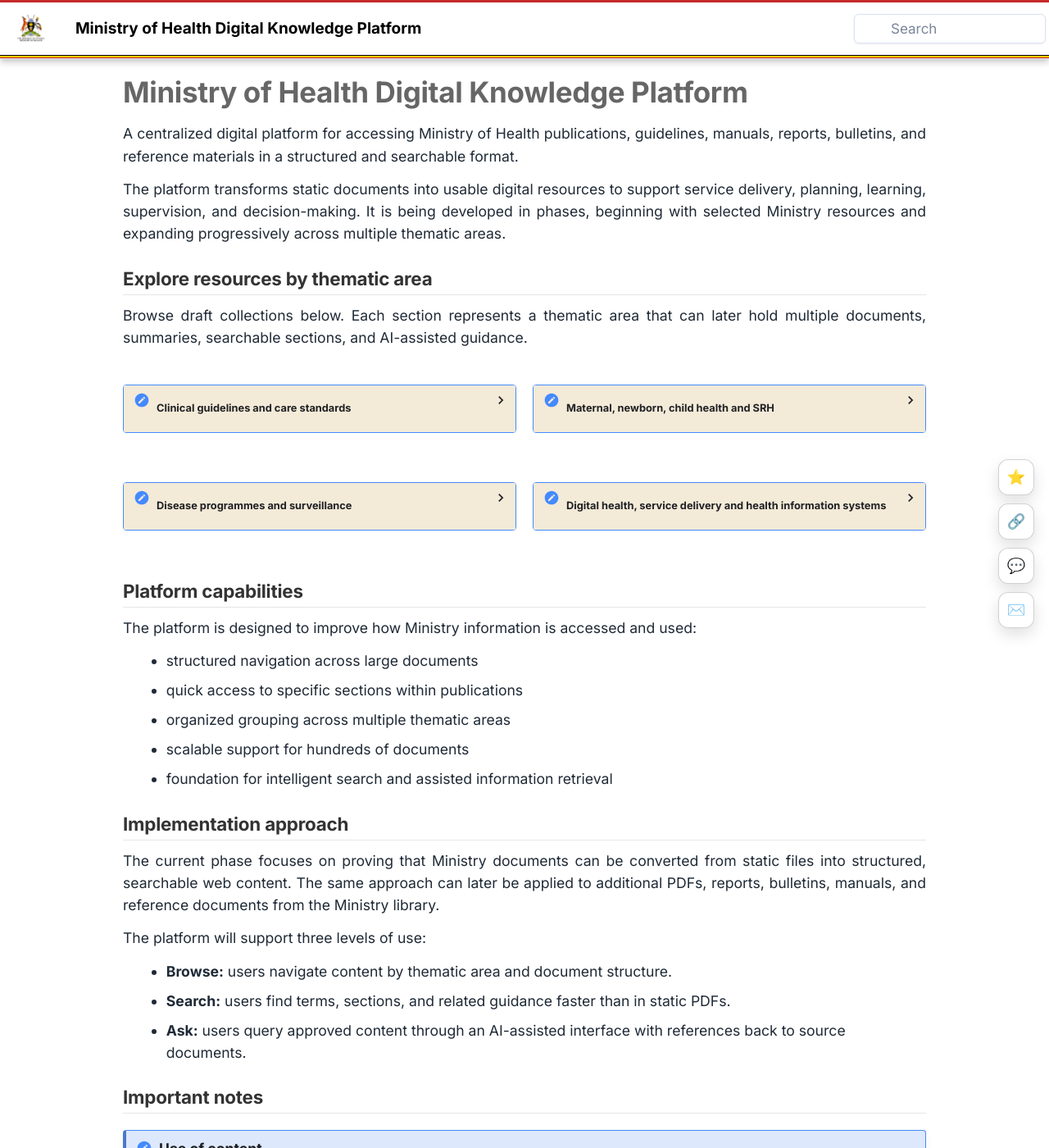
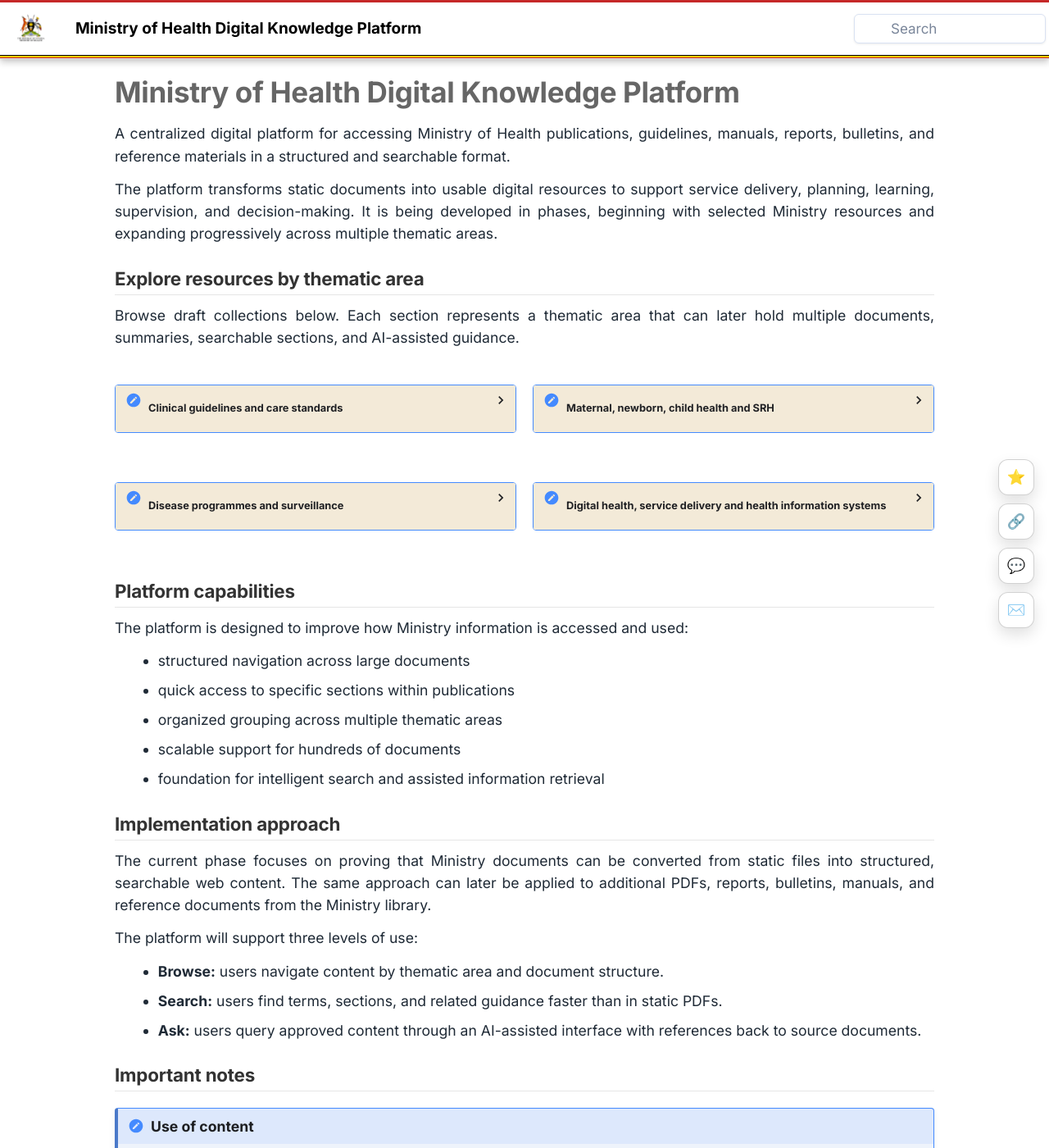
Before and after one commit to mohuganda/digital-guidelines-and-documentation, an MkDocs documentation site: the page built from docs/index.md, in a window 1280 px wide and 1400 px high. Shown: the whole window at 82% size. Built offline with MkDocs 1.6.1 and Material for MkDocs 9.7.7, drawn with Linux system fonts in a browser that asks for light colours.

Commit message:
Adjust UCG layout while preserving landing page

```diff
--- a/docs/stylesheets/extra.css
+++ b/docs/stylesheets/extra.css
@@ -30,14 +30,16 @@
 /* =========================================================
    2. GLOBAL LAYOUT / PAGE WIDTH
    Desktop only. Do not force sidebar widths on mobile.
+   Keep landing page safe. Apply wider balance mainly to pages
+   that have left navigation and right TOC.
    ========================================================= */
 
 .md-grid {
-  max-width: 1500px;
+  max-width: 1650px;
 }
 
 .md-main__inner {
-  max-width: 1380px;
+  max-width: 1550px;
   margin: 0 auto;
 }
 
@@ -46,24 +48,57 @@
 }
 
 .md-content__inner {
-  max-width: 980px;
+  max-width: 1000px;
   margin: 0 auto;
 }
 
+/* Desktop */
 @media screen and (min-width: 769px) {
   .md-sidebar--primary {
-    width: 13.5rem;
+    width: 15rem;
   }
 
   .md-sidebar--secondary {
-    width: 12rem;
+    width: 13rem;
   }
 }
 
+/* Large desktop */
 @media screen and (min-width: 1220px) {
+  .md-sidebar--primary {
+    width: 15rem;
+  }
+
   .md-sidebar--secondary {
     width: 15rem;
   }
+
+  .md-content__inner {
+    max-width: 1000px;
+  }
+}
+
+/* Very large screens */
+@media screen and (min-width: 1500px) {
+  .md-sidebar--primary {
+    width: 16rem;
+  }
+
+  .md-sidebar--secondary {
+    width: 16rem;
+  }
+
+  .md-content__inner {
+    max-width: 1120px;
+  }
+}
+
+/* Landing page protection */
+.md-typeset .landing-hero,
+.md-typeset .landing-grid {
+  max-width: 1000px;
+  margin-left: auto;
+  margin-right: auto;
 }
 
 /* =========================================================
```
